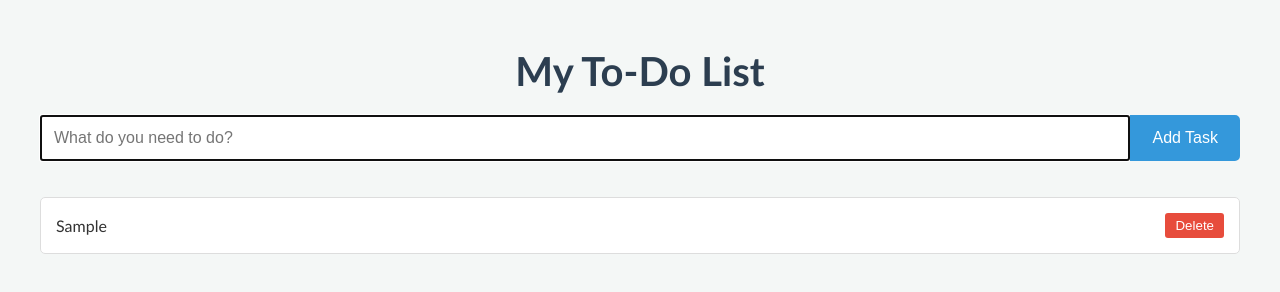
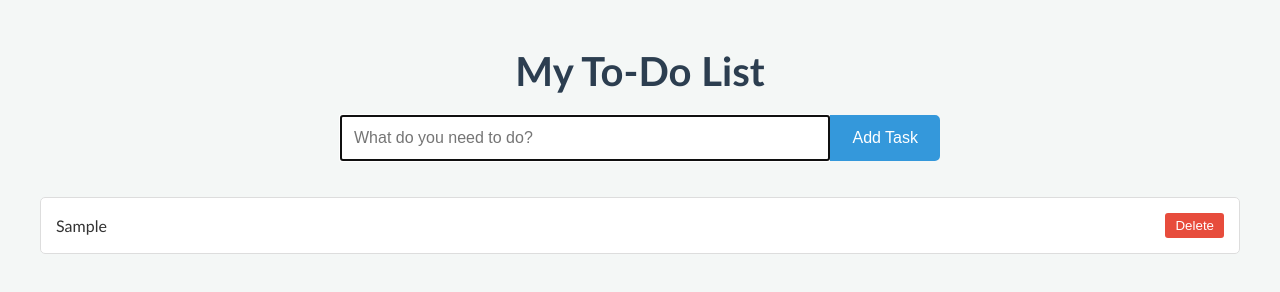
Before and after one commit to dinosaur890123/Simple-Todo-app, a plain HTML site: page index.html in a window 1280 px wide. Both pictures are taken after typing "Sample" into the empty fields and a click on the button "Add Task". Drawn offline with Linux system fonts and the light colour scheme.

Commit message:
Implement suggestions

```diff
--- a/index.html
+++ b/index.html
@@ -10,11 +10,11 @@
 <body>
     <div id="app-container">
         <h1>My To-Do List</h1>
-
         <div id="input-container">
-            <input type="text" id="todo-input" placeholder="What do you need to do?">
-            <button id="add-button">Add Task</button>
+            <input type="text" id="todo-input" placeholder="What do you need to do?" aria-label="New to do item">
+            <button id="add-button" aria-label="Add new to do item">Add Task</button>
         </div>
+        <div class="sr-only" id="aria-live-region" aria-live="polite"></div>
         <ul id="todo-list">
 
         </ul>
--- a/script.js
+++ b/script.js
@@ -18,19 +18,26 @@ document.addEventListener('DOMContentLoaded', () => {
         const listItem = document.createElement('li');
         const taskSpan = document.createElement('span');
         taskSpan.textContent = text;
+        taskSpan.setAttribute('role', 'checkbox');
+        taskSpan.setAttribute('aria-checked', completed);
         if (completed) {
             taskSpan.classList.add('completed');
         }
         taskSpan.addEventListener('click', () => {
             taskSpan.classList.toggle('completed');
+            taskSpan.setAttribute('aria-checked', isCompleted);
             saveTasks();
         });
         const deleteButton = document.createElement('button');
         deleteButton.textContent = 'Delete';
         deleteButton.className = 'delete-button';
+        deleteButton.setAttribute('aria-label', `Delete task: ${text}`);
         deleteButton.addEventListener('click', () => {
-            todoList.removeChild(listItem);
-            saveTasks();
+            if (listItem.parentNode === todoList) {
+                todoList.removeChild(listItem);
+                ariaLiveRegion.textContent = `Task "${text}" deleted.`;
+                saveTasks();
+            }
         });
 
         listItem.appendChild(taskSpan);
--- a/styles.css
+++ b/styles.css
@@ -9,7 +9,7 @@ body, html {
 #app-container {
     box-sizing: border-box;
     width: 100%;
-    height: 100%;
+    min-height: 100%;
     padding: 20px 40px;
     display: flex;
     flex-direction: column;
@@ -24,6 +24,7 @@ h1 {
     display: flex;
     width: 100%;
     margin-bottom: 20px;
+    max-width: 600px;
 }
 #todo-input {
     flex-grow: 1;
```
